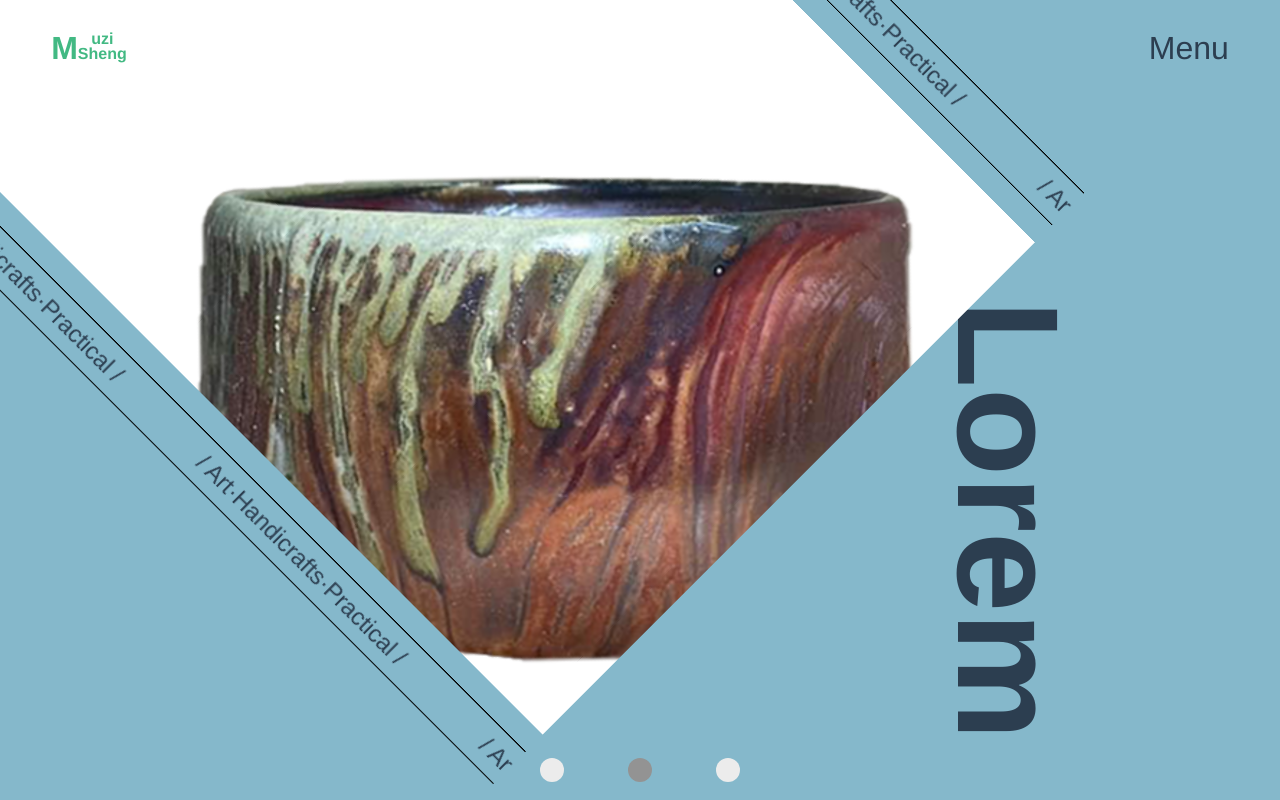
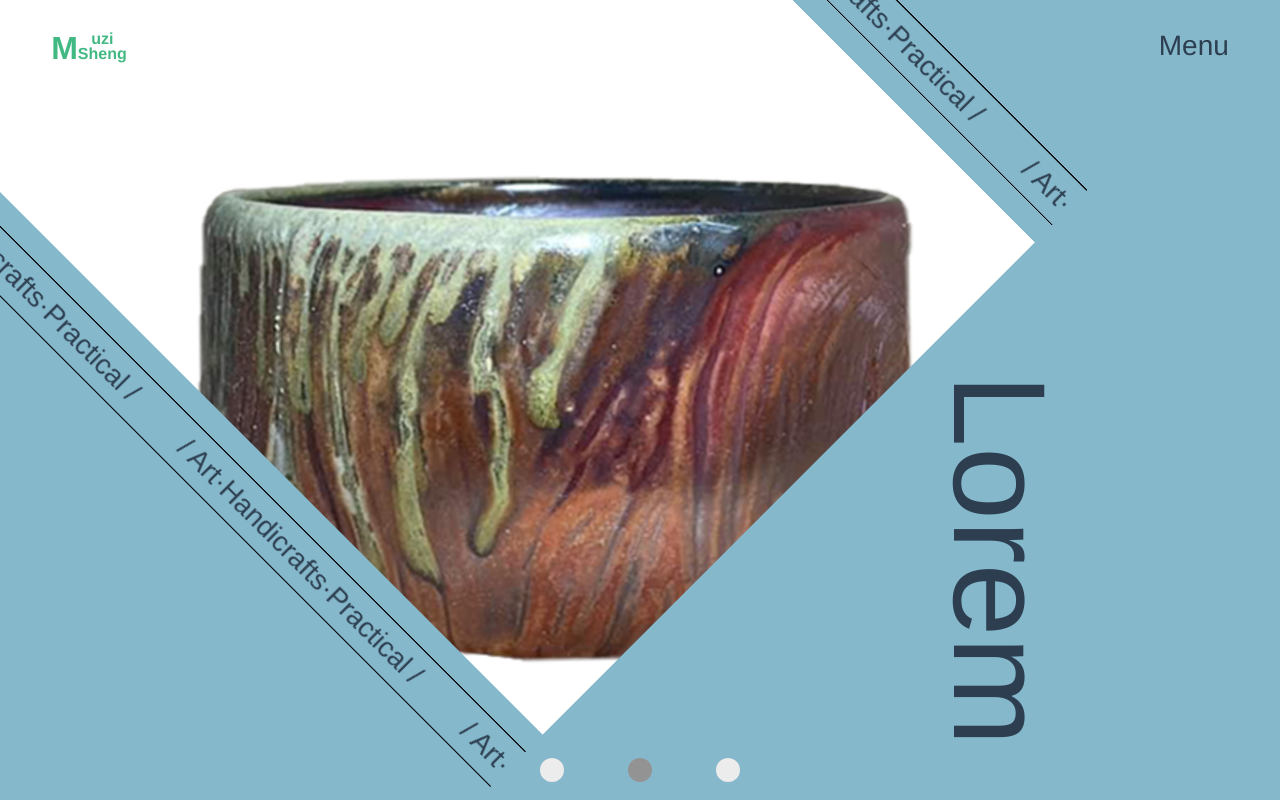
Before and after one commit to boolenboom/mu-zi-sheng-pottery, a Vue app: page / in a window 1280 px wide. Built offline with nearby package versions, Linux system fonts and the light colour scheme.

Commit message:
套用通用文字尺寸

```diff
--- a/src/App.vue
+++ b/src/App.vue
@@ -1,18 +1,18 @@
 <template>
   <div id="app">
     <div id="nav" class="maincontainer">
-      <router-link to="/" class="LOGO">
+      <router-link to="/" class="LOGO fz-s">
         M <span class="halftext"><span>uzi</span><span>Sheng</span></span>
       </router-link>
-      <div type="button" class="trigger" @mouseup.prevent="isActive = !isActive">{{`${isActive ? 'Close' : 'Menu'}`}}</div>
+      <div type="button" class="trigger fz-s" @mouseup.prevent="isActive = !isActive">{{`${isActive ? 'Close' : 'Menu'}`}}</div>
       <menu :class="{'menuHidden':!isActive}">
         <div class="maincontainer row">
           <div class="option col-6">
             <ul>
-              <li><a href="#Home" class="link">Home</a></li>
-              <li><a href="#studioIntro" class="link">Studio</a></li>
-              <li><a href="#potteryList" class="link">Pottery</a></li>
-              <li><a href="#" class="link">Contact</a></li>
+              <li><a href="#Home" class="link fz-m">Home</a></li>
+              <li><a href="#studioIntro" class="link fz-m">Studio</a></li>
+              <li><a href="#potteryList" class="link fz-m">Pottery</a></li>
+              <li><a href="#" class="link fz-m">Contact</a></li>
             </ul>
             <!-- <router-link to="/about">About</router-link> -->
           </div>
@@ -54,6 +54,17 @@ body{
 // html{
 //   scroll-snap-type: y mandatory;
 // }
+
+.fz-xl{
+  font-size: calc(5rem + 4vw);
+  writing-mode: vertical-lr;
+}
+.fz-m{
+  font-size: calc(3rem + 3vh);
+}
+.fz-s{
+  font-size: calc(1rem + 1.5vh);
+}
 
 #app {
   font-family: Avenir, Helvetica, Arial, sans-serif;
@@ -98,7 +109,6 @@ body{
   flex-flow: row nowrap;
   justify-content: space-between;
   align-items: flex-start;
-  font-size: 2rem;
   a {
     flex: 0 0 0;
     font-weight: bold;
@@ -112,13 +122,14 @@ body{
     display: flex;
     flex-flow: row nowrap;
     z-index: 901;
+    font-size: 2em;
     .halftext{
       display: flex;
       flex-flow: column;
+      font-size: 0.5em;
       span{
         flex: 1 0 0;
         height: 40%;
-        font-size: 1rem;
         &:nth-child(2){
           margin-top: -0.5rem;
         }
@@ -156,7 +167,7 @@ body{
         // width: 30%;
         li{
           text-align: start;
-          font-size: 6rem;
+          // font-size: 6rem;
           height: calc(6rem - 6px);
           &:not(:first-child){
             margin-top: 5vh;
--- a/src/components/carousel.vue
+++ b/src/components/carousel.vue
@@ -1,16 +1,16 @@
 <template>
     <div class="carousel">
         <div class="warpper" @mousedown.prevent="controller($event)" @mousemove.prevent="controller($event)" @mouseup.prevent="controller($event)">
-            <div class="title">{{sectiontitle}}</div>
+            <div class="title fz-xl">{{sectiontitle}}</div>
             <ul class="contents" :data-offset='offset' :style="`--offset:${offset}%;`">
                 <li v-for="i of quantity" class="item" :key="i" draggable="false">
                     <div class="pic">
                         <!-- <img src="#" alt="" class="pic"> -->
                     </div>
-                    <p class="itemname">Card name</p>
+                    <p class="itemname fz-s">Card name</p>
                 </li>
             </ul>
-            <a href="#" class="button">All</a>
+            <a href="#" class="button fz-m">All</a>
         </div>
         <!-- <div class="ruler"></div> -->
     </div>
@@ -123,17 +123,17 @@ export default {
     position: relative;
     z-index: 30;
     width: 100%;
-    font-size: 1.5rem;
+    // font-size: 1.5rem;
     overflow-x: hidden;
     .title{
         top: 10%;
         left: -2%;
-        font-size: 10rem;
+        // font-size: 10rem;
         writing-mode: vertical-lr;
         position: absolute;
     }
     .button{
-        font-size: 4rem;
+        // font-size: 4rem;
         position: absolute;
         top: 10%;
         right: 0;
--- a/src/components/keyVision.vue
+++ b/src/components/keyVision.vue
@@ -2,18 +2,18 @@
     <section id='main'>
         <!-- <div class="test-baseline"></div> -->
         <div class="wrapper" :style="`--order-delay:${orderdelay}s;`">
-            <div class="title">
+            <div class="title fz-xl">
                 <transition-group :name='fadeoutmove' class="control" :class="animationList" @update='changestate($event)'>
-                    <h1
+                    <div
                     v-for="item,index of carouselContent"
                     v-show="groupNum == index"
                     :key="`title`+item.id">
                         {{item.text.title}}
-                    </h1>
+                    </div>
                 </transition-group>
             </div>
             <div class="content" :class="{slidein:(state==='ready')}">
-                <div class="marquee top">
+                <div class="marquee top fz-s">
                     <p v-for="i of 6" :key="i" :id='i' :class="animationList">
                         / Art·Handicrafts·Practical /
                     </p>
@@ -25,7 +25,7 @@
                     v-show="groupNum == index"
                     alt="">
                 </transition-group>
-                <div class="marquee bottom">
+                <div class="marquee bottom fz-s">
                     <p v-for="i of 6" :key="i" :id='i' :class="animationList">
                         / Art·Handicrafts·Practical /
                     </p>
@@ -135,11 +135,10 @@ export default {
                 right:30%;
             }
             // transform: translate(50%,-50%);
-            h1{
+            div{
                 position: absolute;
-                height: 90vh;
-                writing-mode: vertical-lr;
-                font-size: 9rem;
+                height: 100vh;
+                // font-size: 9rem;
             }
         }
         .content{
@@ -154,7 +153,7 @@ export default {
             }
             .marquee{
                 position: absolute;
-                font-size: 24px;
+                // font-size: 24px;
                 width: 100%;
                 border-top: 1px solid #000;
                 border-bottom: 1px solid #000;
--- a/src/components/studioIntro.vue
+++ b/src/components/studioIntro.vue
@@ -2,7 +2,7 @@
   <section id="studioIntro">
     <div class="content">
       <div class="txt">
-        <h3 class="title" :class="{ leftmove: show }">Studio</h3>
+        <h3 class="title fz-xl" :class="{ leftmove: show }">Studio</h3>
         <div class="intro" :class="{ leftmove: !show }">
           <h3>次標題</h3>
           <p>
@@ -166,9 +166,8 @@ export default {
     .txt {
       width: 30%;
       .title {
-        font-size: 10rem;
+        // font-size: 10rem;
         letter-spacing: 1.5rem;
-        writing-mode: vertical-lr;
         margin: 0 auto;
         transition: transform 0.3s 0.1s ease;
       }
@@ -176,7 +175,7 @@ export default {
         position: absolute;
         width: 30%;
         top: 10%;
-        font-size: 36px;
+        // font-size: 36px;
         line-height: 2;
         transition: transform 0.4s 0.6s ease;
       }
@@ -273,7 +272,7 @@ export default {
           transform: translateY(-50%) rotate(-45deg);
           top: 50%;
           width: 100%;
-          font-size: 56px;
+          // font-size: 56px;
         }
       }
     }
```
